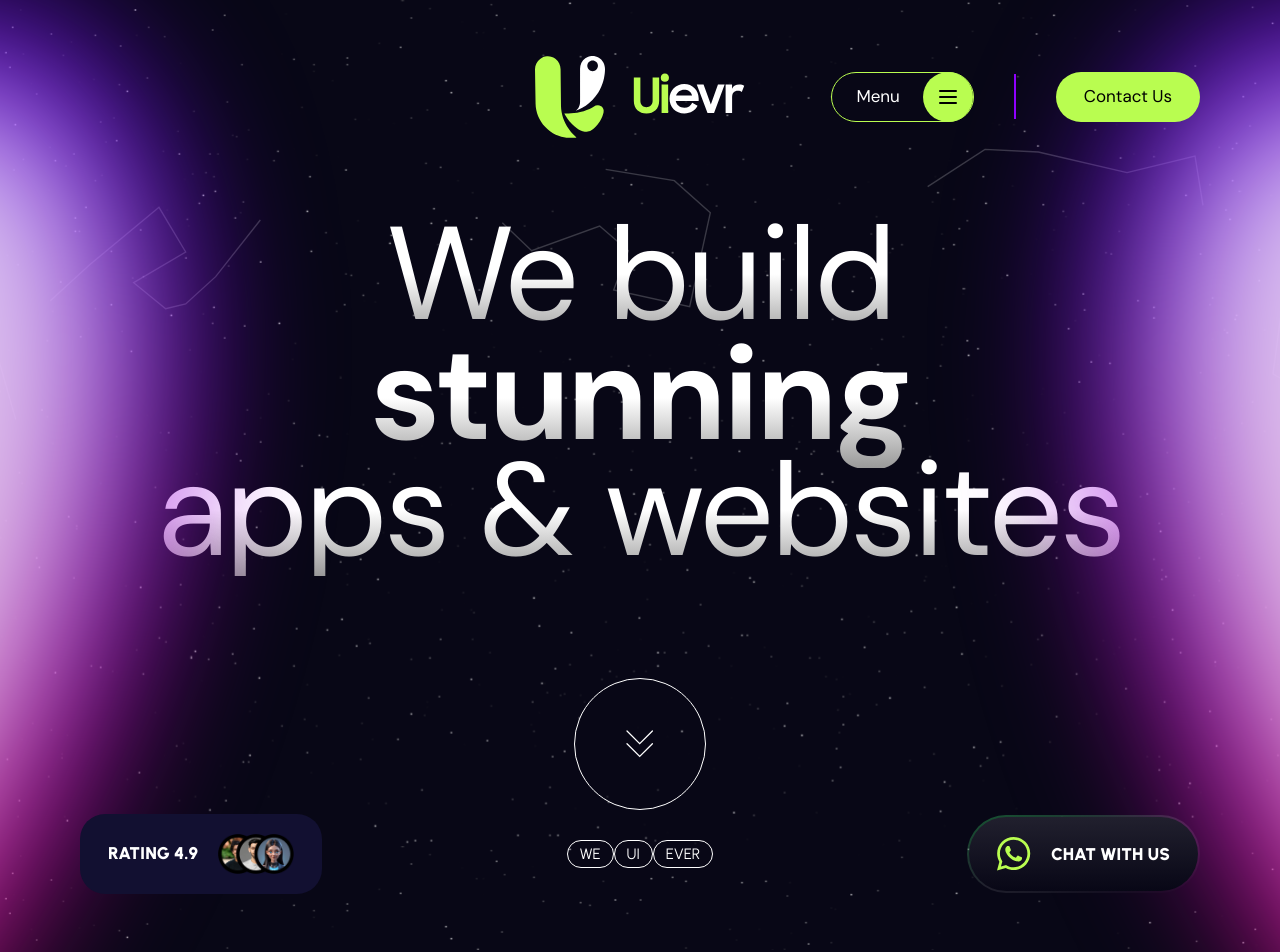
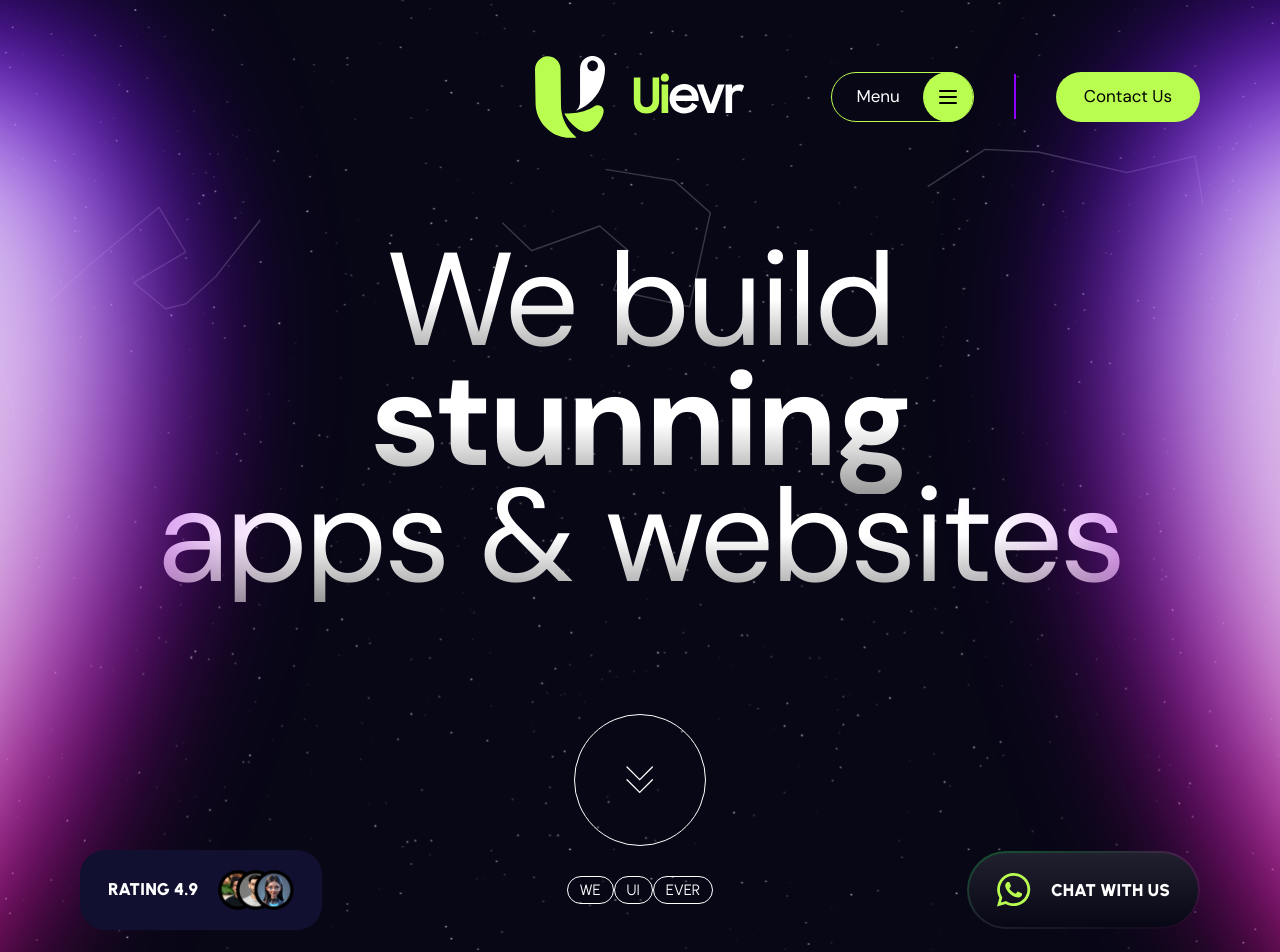
Before and after one commit to ajmal-j/uievr, a React (Vite) app: page / in a window 1280 px wide. Shown: the top 952 px of the page. Built offline with nearby package versions, Linux system fonts and the light colour scheme.

Commit message:
chore : corrected padding and changed scrollbar styles.

```diff
--- a/src/components/pages/home/hero.tsx
+++ b/src/components/pages/home/hero.tsx
@@ -17,7 +17,7 @@ export default function Hero() {
           apps & websites
         </h1>
       </div>
-      <div className='w-full px-20 flex flex-col items-center justify-center py-14 gap-1  z-10'>
+      <div className='w-full px-20 flex flex-col items-center justify-center pt-10 pb-5 gap-1 z-10'>
         <button className='size-[132px] border grid place-content-center border-white rounded-full'>
           <img
             src='/pages/home/icons/double-chevron-down.svg'
--- a/src/index.css
+++ b/src/index.css
@@ -73,3 +73,18 @@
     @apply mx-auto lg:px-7 px-5 lg:py-16 py-12;
   }
 }
+
+input::-webkit-outer-spin-button,
+input::-webkit-inner-spin-button {
+  -webkit-appearance: none;
+  margin: 0;
+}
+
+::-webkit-scrollbar {
+  background-color: #080716;
+  width: 5px;
+}
+::-webkit-scrollbar-thumb {
+  background-color: #b9fd50;
+  border-radius: 50px;
+}
```
